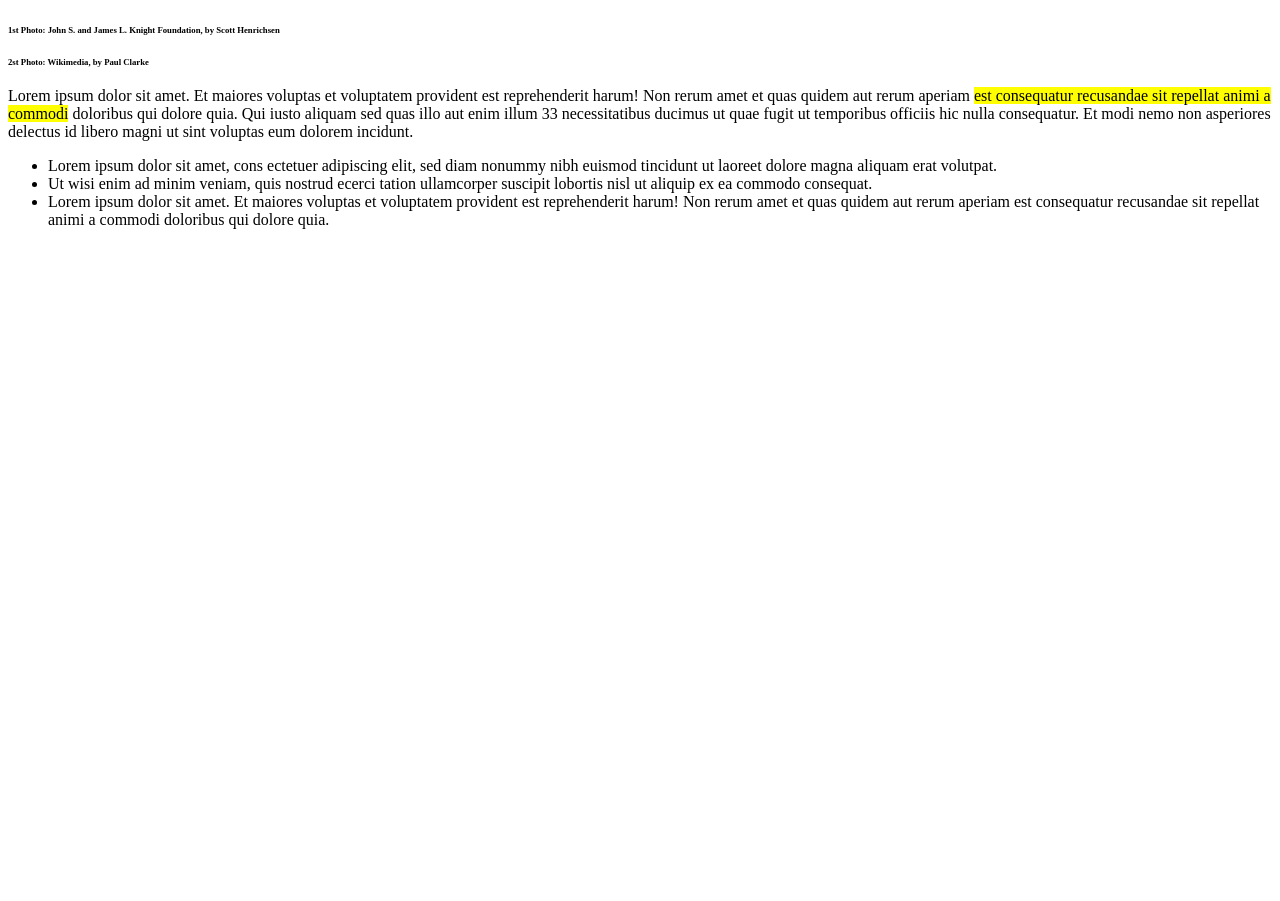
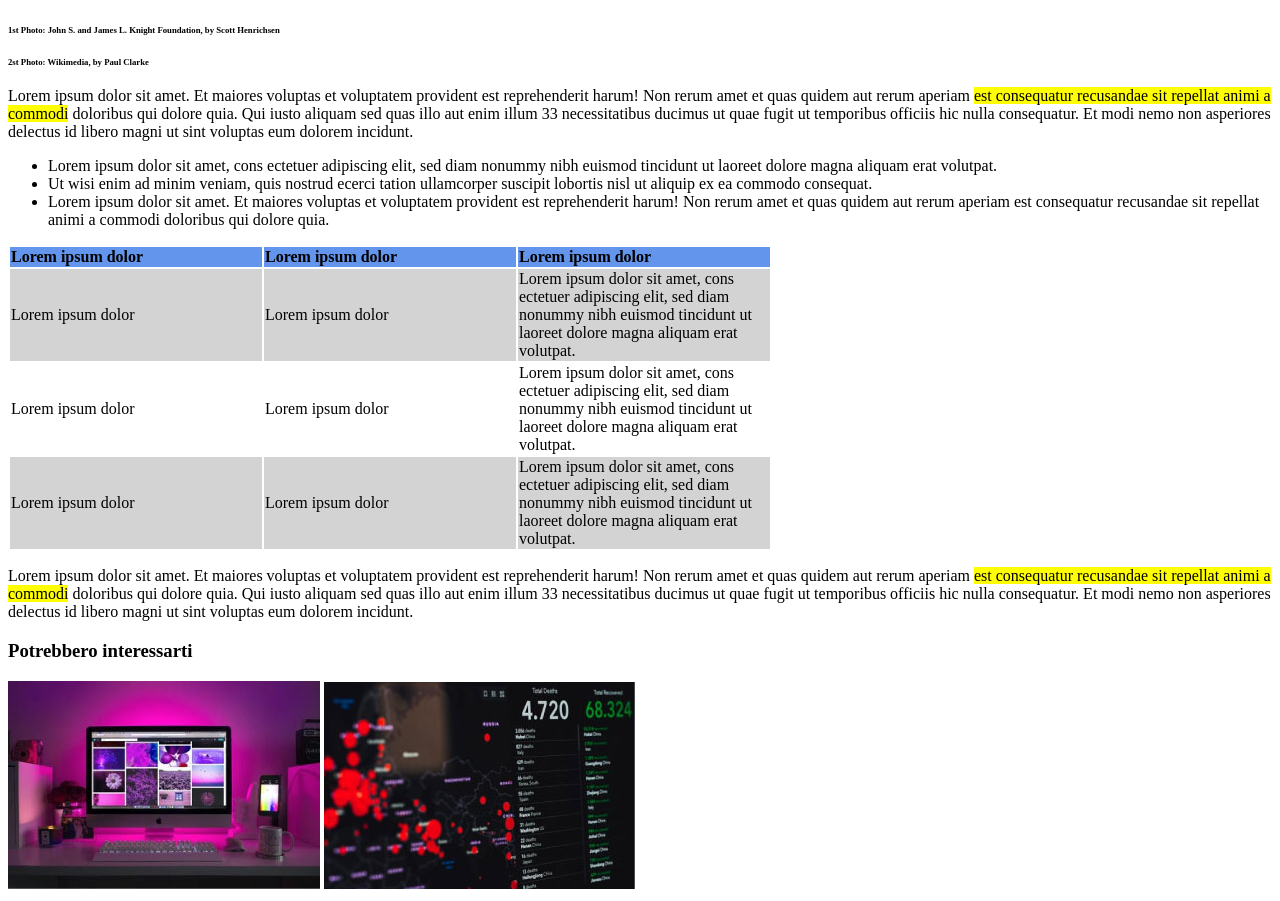
Before and after one commit to francescodev1990/html-css-booleaner, a plain HTML site: page index.html in a window 1280 px wide. Shown: the part 719-1620 px from the top of the page. Before the commit the page ends 964 px from the top, so only its background shows below. Drawn offline with Linux system fonts and the light colour scheme.

Commit message:
inserite foto finali

```diff
--- a/css/style.css
+++ b/css/style.css
@@ -29,3 +29,37 @@ background-position: bottom;
 .frase-1{
     background-color: yellow;
 }
+.prima-cella{
+    background-color: cornflowerblue;
+    width: 250px;
+    text-align: left;
+}
+.seconda-cella{
+    background-color: cornflowerblue;
+    width: 250px;
+    text-align: left;
+}
+.terza-cella{
+    background-color: cornflowerblue;
+    width: 250px;
+    text-align: left;
+}
+
+.prima-linea{
+
+    background-color: lightgray;
+
+
+}
+
+.seconda-linea{
+
+    background-color: white;
+
+}
+
+.terza-linea{
+
+    background-color: lightgray;
+
+}
--- a/index.html
+++ b/index.html
@@ -50,14 +50,52 @@
             <li>Lorem ipsum dolor sit amet. Et maiores voluptas et voluptatem provident est reprehenderit harum! Non rerum amet et quas quidem aut rerum aperiam est consequatur recusandae sit repellat animi a commodi doloribus qui dolore quia.</li>
         </ul>
     </section>
-
-
-
-
 </main>
 
+<main>
+    <section>
+        <table>
+            <thead>
+                <tr>
+                    <th class="prima-cella">Lorem ipsum dolor</th>
+                    <th class="seconda-cella">Lorem ipsum dolor</th>
+                    <th class="terza-cella">Lorem ipsum dolor</th>
+                </tr>
+            <tbody>
+                <tr class="prima-linea">
+                    <td>Lorem ipsum dolor</td>
+                    <td>Lorem ipsum dolor</td>
+                    <td>Lorem ipsum dolor sit amet, cons ectetuer adipiscing elit, sed diam nonummy nibh euismod tincidunt ut laoreet dolore magna aliquam erat volutpat.</td>
+                </tr>
+                <tr class="seconda-linea">
+                    <td>Lorem ipsum dolor</td>
+                    <td>Lorem ipsum dolor</td>
+                    <td>Lorem ipsum dolor sit amet, cons ectetuer adipiscing elit, sed diam nonummy nibh euismod tincidunt ut laoreet dolore magna aliquam erat volutpat.</td>
+                </tr>
+            </tbody>
+            <tfoot>
+                <tr class="terza-linea">
+                    <td>Lorem ipsum dolor</td>
+                    <td>Lorem ipsum dolor</td>
+                    <td>Lorem ipsum dolor sit amet, cons ectetuer adipiscing elit, sed diam nonummy nibh euismod tincidunt ut laoreet dolore magna aliquam erat volutpat.</td>
+                </tr>
+            </tfoot>
+            </thead>
+        </table>
 
+        <main>
+            <section>
+                <p>
+                    Lorem ipsum dolor sit amet. Et maiores voluptas et voluptatem provident est reprehenderit harum! Non rerum amet et quas quidem aut rerum aperiam <span class="frase-1">est consequatur recusandae sit repellat animi a commodi</span>  doloribus qui dolore quia. Qui iusto aliquam sed quas illo aut enim illum 33 necessitatibus ducimus ut quae fugit ut temporibus officiis hic nulla consequatur. Et modi nemo non asperiores delectus id libero magni ut sint voluptas eum dolorem incidunt.
+                </p>
+            </section>
+        </main>
+    </section>
+</main>
 
+<h3 class="footer">Potrebbero interessarti</h3>
+<img src="./img/monitor.jpg" alt="">
+<img src="./img/graph.jpg" alt="">
 
 </body>
 </html>
```
